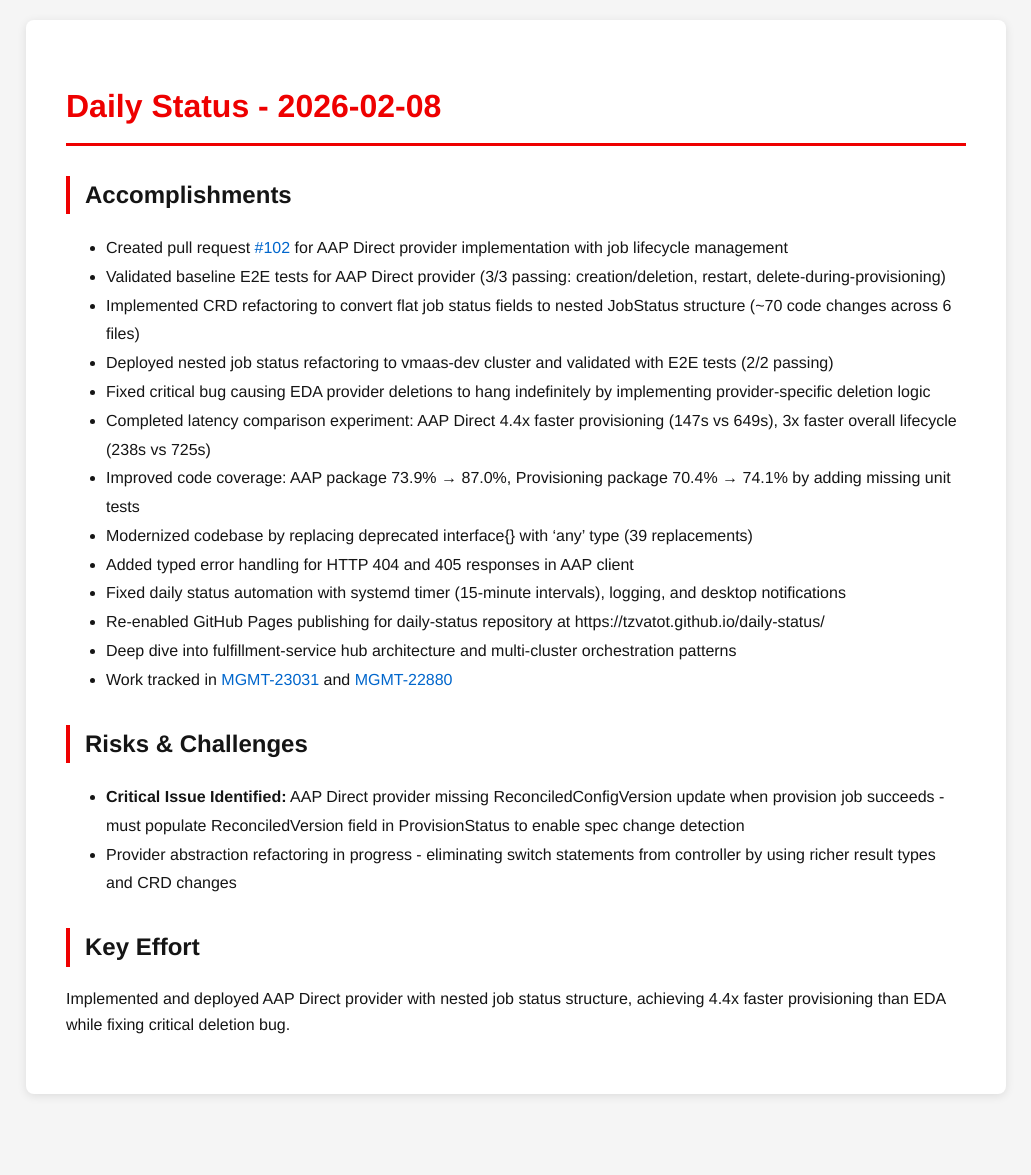
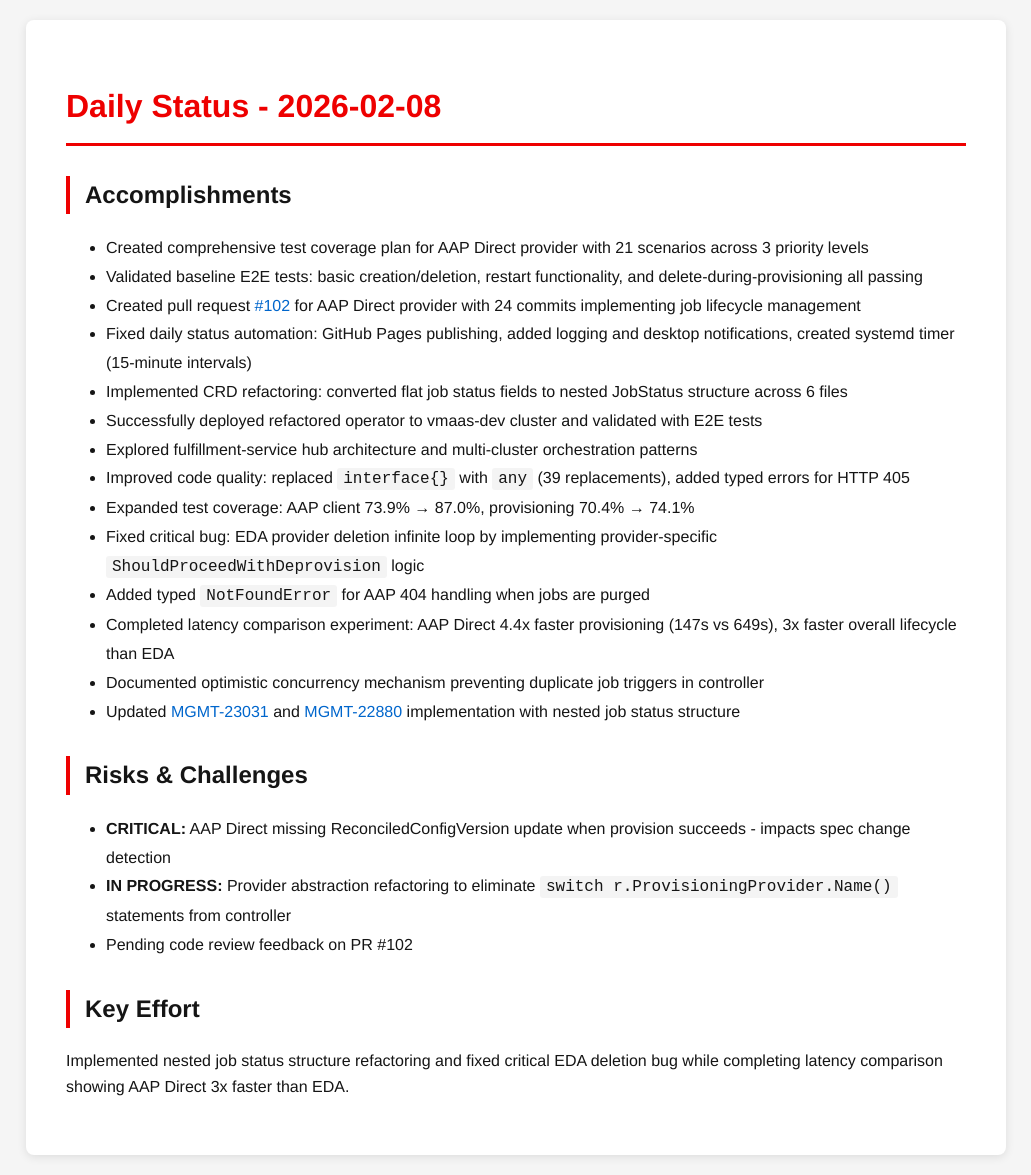
Before and after one commit to tzvatot/daily-status, a Jekyll site: the page built from 2026-02-08.md, in a window 1280 px wide. Shown: the whole page, without its empty margins (124-1155 px from the left). Built offline with Jekyll 4.4.1, drawn with Linux system fonts in a browser that asks for light colours; before the commit the page ends 1114 px from its top, so only the background shows below that.

Commit message:
Daily status update - 2026-02-08

```diff
--- a/2026-02-08.md
+++ b/2026-02-08.md
@@ -7,23 +7,25 @@
 # Daily Status - 2026-02-08
 
 ## Accomplishments
-- Created pull request [#102](https://github.com/osac-project/osac-operator/pull/102) for AAP Direct provider implementation with job lifecycle management
-- Validated baseline E2E tests for AAP Direct provider (3/3 passing: creation/deletion, restart, delete-during-provisioning)
-- Implemented CRD refactoring to convert flat job status fields to nested JobStatus structure (~70 code changes across 6 files)
-- Deployed nested job status refactoring to vmaas-dev cluster and validated with E2E tests (2/2 passing)
-- Fixed critical bug causing EDA provider deletions to hang indefinitely by implementing provider-specific deletion logic
-- Completed latency comparison experiment: AAP Direct 4.4x faster provisioning (147s vs 649s), 3x faster overall lifecycle (238s vs 725s)
-- Improved code coverage: AAP package 73.9% → 87.0%, Provisioning package 70.4% → 74.1% by adding missing unit tests
-- Modernized codebase by replacing deprecated interface{} with 'any' type (39 replacements)
-- Added typed error handling for HTTP 404 and 405 responses in AAP client
-- Fixed daily status automation with systemd timer (15-minute intervals), logging, and desktop notifications
-- Re-enabled GitHub Pages publishing for daily-status repository at https://tzvatot.github.io/daily-status/
-- Deep dive into fulfillment-service hub architecture and multi-cluster orchestration patterns
-- Work tracked in [MGMT-23031](https://issues.redhat.com/browse/MGMT-23031) and [MGMT-22880](https://issues.redhat.com/browse/MGMT-22880)
+- Created comprehensive test coverage plan for AAP Direct provider with 21 scenarios across 3 priority levels
+- Validated baseline E2E tests: basic creation/deletion, restart functionality, and delete-during-provisioning all passing
+- Created pull request [#102](https://github.com/osac-project/osac-operator/pull/102) for AAP Direct provider with 24 commits implementing job lifecycle management
+- Fixed daily status automation: GitHub Pages publishing, added logging and desktop notifications, created systemd timer (15-minute intervals)
+- Implemented CRD refactoring: converted flat job status fields to nested JobStatus structure across 6 files
+- Successfully deployed refactored operator to vmaas-dev cluster and validated with E2E tests
+- Explored fulfillment-service hub architecture and multi-cluster orchestration patterns
+- Improved code quality: replaced `interface{}` with `any` (39 replacements), added typed errors for HTTP 405
+- Expanded test coverage: AAP client 73.9% → 87.0%, provisioning 70.4% → 74.1%
+- Fixed critical bug: EDA provider deletion infinite loop by implementing provider-specific `ShouldProceedWithDeprovision` logic
+- Added typed `NotFoundError` for AAP 404 handling when jobs are purged
+- Completed latency comparison experiment: AAP Direct 4.4x faster provisioning (147s vs 649s), 3x faster overall lifecycle than EDA
+- Documented optimistic concurrency mechanism preventing duplicate job triggers in controller
+- Updated [MGMT-23031](https://issues.redhat.com/browse/MGMT-23031) and [MGMT-22880](https://issues.redhat.com/browse/MGMT-22880) implementation with nested job status structure
 
 ## Risks & Challenges
-- **Critical Issue Identified:** AAP Direct provider missing ReconciledConfigVersion update when provision job succeeds - must populate ReconciledVersion field in ProvisionStatus to enable spec change detection
-- Provider abstraction refactoring in progress - eliminating switch statements from controller by using richer result types and CRD changes
+- **CRITICAL:** AAP Direct missing ReconciledConfigVersion update when provision succeeds - impacts spec change detection
+- **IN PROGRESS:** Provider abstraction refactoring to eliminate `switch r.ProvisioningProvider.Name()` statements from controller
+- Pending code review feedback on PR #102
 
 ## Key Effort
-Implemented and deployed AAP Direct provider with nested job status structure, achieving 4.4x faster provisioning than EDA while fixing critical deletion bug.
+Implemented nested job status structure refactoring and fixed critical EDA deletion bug while completing latency comparison showing AAP Direct 3x faster than EDA.
```
